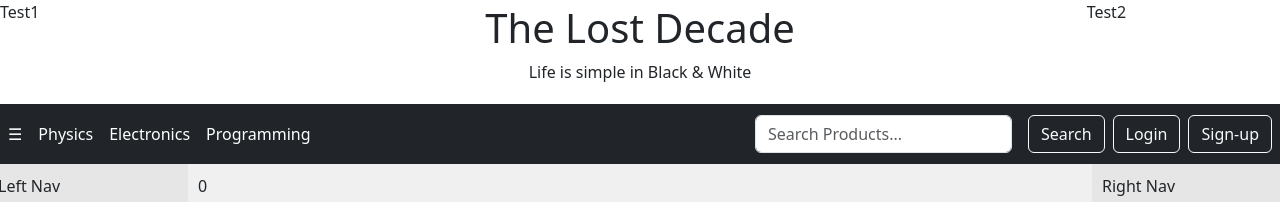
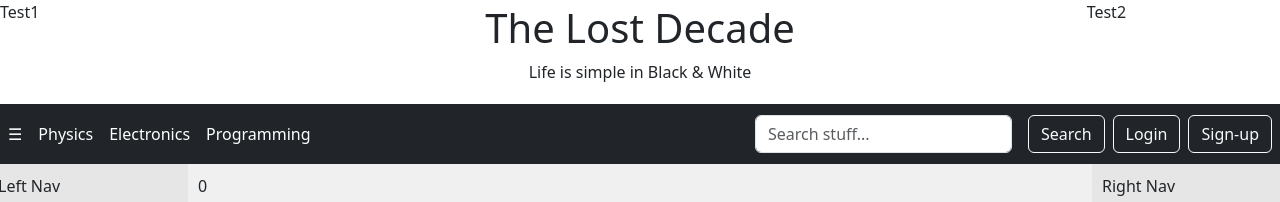
Before and after one commit to hsnprojects/nglearn02, an Angular app: page / in a window 1280 px wide. Shown: the top 202 px of the page. Built offline with nearby package versions, Linux system fonts and the light colour scheme.

Commit message:
Timestamp fix

```diff
--- a/src/app/app-root/app.component.html
+++ b/src/app/app-root/app.component.html
@@ -25,7 +25,7 @@
         </ul>
 
         <form class="col-12 col-lg-auto mb-3 mb-lg-0 me-lg-3">
-            <input type="search" class="form-control form-control-dark" placeholder="Search Products..."
+            <input type="search" class="form-control form-control-dark" placeholder="Search stuff..."
                 aria-label="Search">
         </form>
         <button class="btn btn-outline-light me-2">Search</button>
--- a/src/app/components/footer/footer.component.ts
+++ b/src/app/components/footer/footer.component.ts
@@ -7,5 +7,5 @@ import {formatDate} from '@angular/common';
   styleUrls: ['./footer.component.css']
 })
 export class FooterComponent {
-  timestamp = formatDate(new Date(), 'y-MM-dd hh:mm:ss.s', 'en');
+  timestamp = formatDate(new Date(), 'y-MM-dd hh:mm:ss.SSS', 'en');
 }
```
Also changed, not shown: 1 other file (tests, documents, lock files or other folders).
